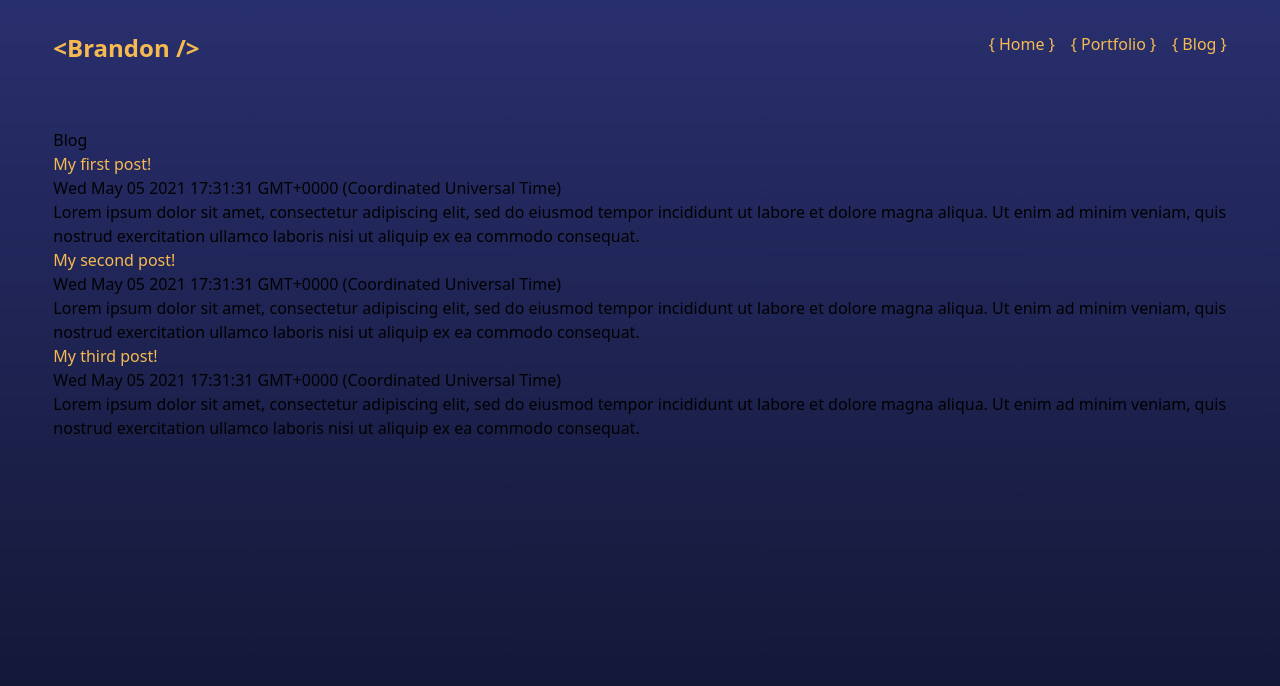
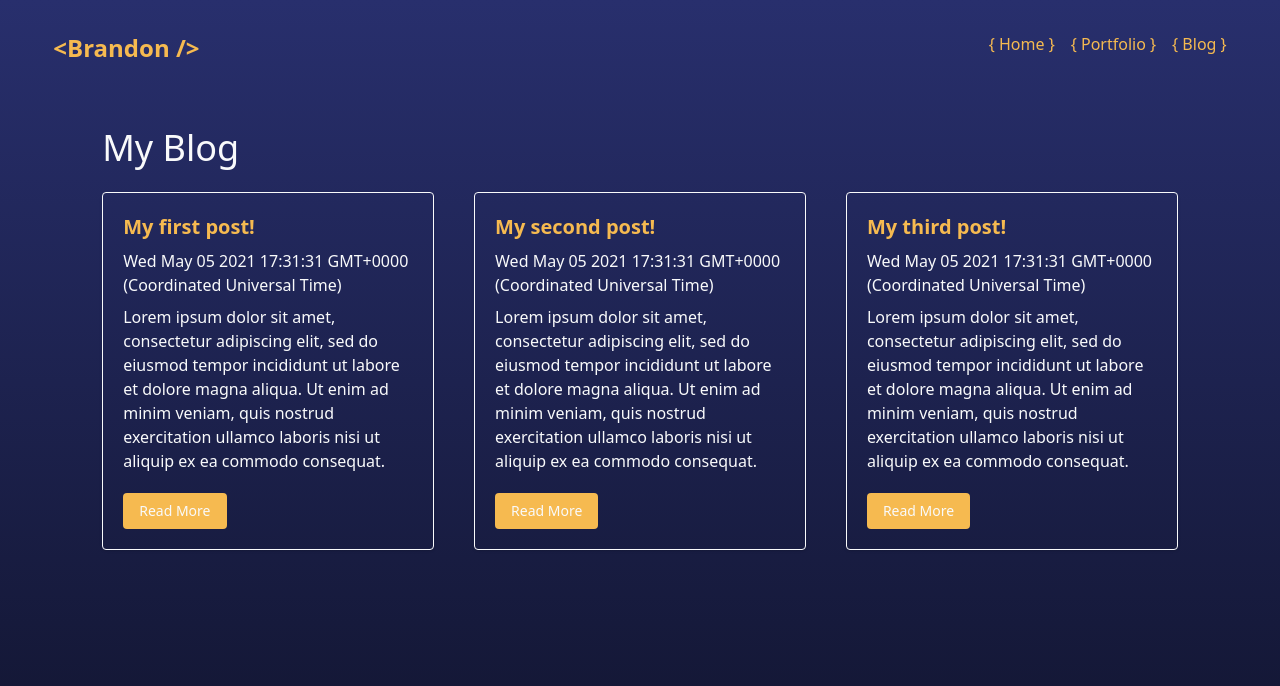
Before and after one commit to branmar97/my-portfolio, a Next.js app: page /blog in a window 1280 px wide. Shown: the top 686 px of the page. Built offline with nearby package versions, Linux system fonts and the light colour scheme.

Commit message:
add blog styling

```diff
--- a/pages/blog.js
+++ b/pages/blog.js
@@ -4,22 +4,23 @@ import { blogPosts } from '../lib/data'
 
 export default function Portfolio() {
   return (
-    <div>
+    <div className="mx-auto w-11/12">
       <Head>
         <title>Brandon Marrero | Blog</title>
         <link rel="icon" href="/favicon.ico" />
       </Head>
 
-      <main>
-        <h1>
-          Blog
+      <main className="text-off-white">
+        <h1 className="text-4xl">
+          My Blog
         </h1>
-        <div>
+        <div className="mt-6 grid sm:grid-cols-1 md:grid-cols-2 lg:grid-cols-3 gap-10 justify-items-center">
             {blogPosts.map((item) => (
-                <div key={item.slug}>
-                    <div><Link href={`/blog/${item.slug}`}><a>{item.title}</a></Link></div>
+                <div className="mb-6 border border-off-white shadow p-5 rounded space-y-2" key={item.slug}>
+                    <div className="text-xl font-bold"><Link href={`/blog/${item.slug}`}><a>{item.title}</a></Link></div>
                     <div>{item.date.toString()}</div>
                     <div>{item.content}</div>
+                    <div><Link href={`/blog/${item.slug}`}><a><button className="bg-orange-dark hover:bg-orange-light text-off-white text-sm py-2 px-4 rounded mt-3">Read More</button></a></Link></div>
                 </div>
             ))}
         </div>
```
